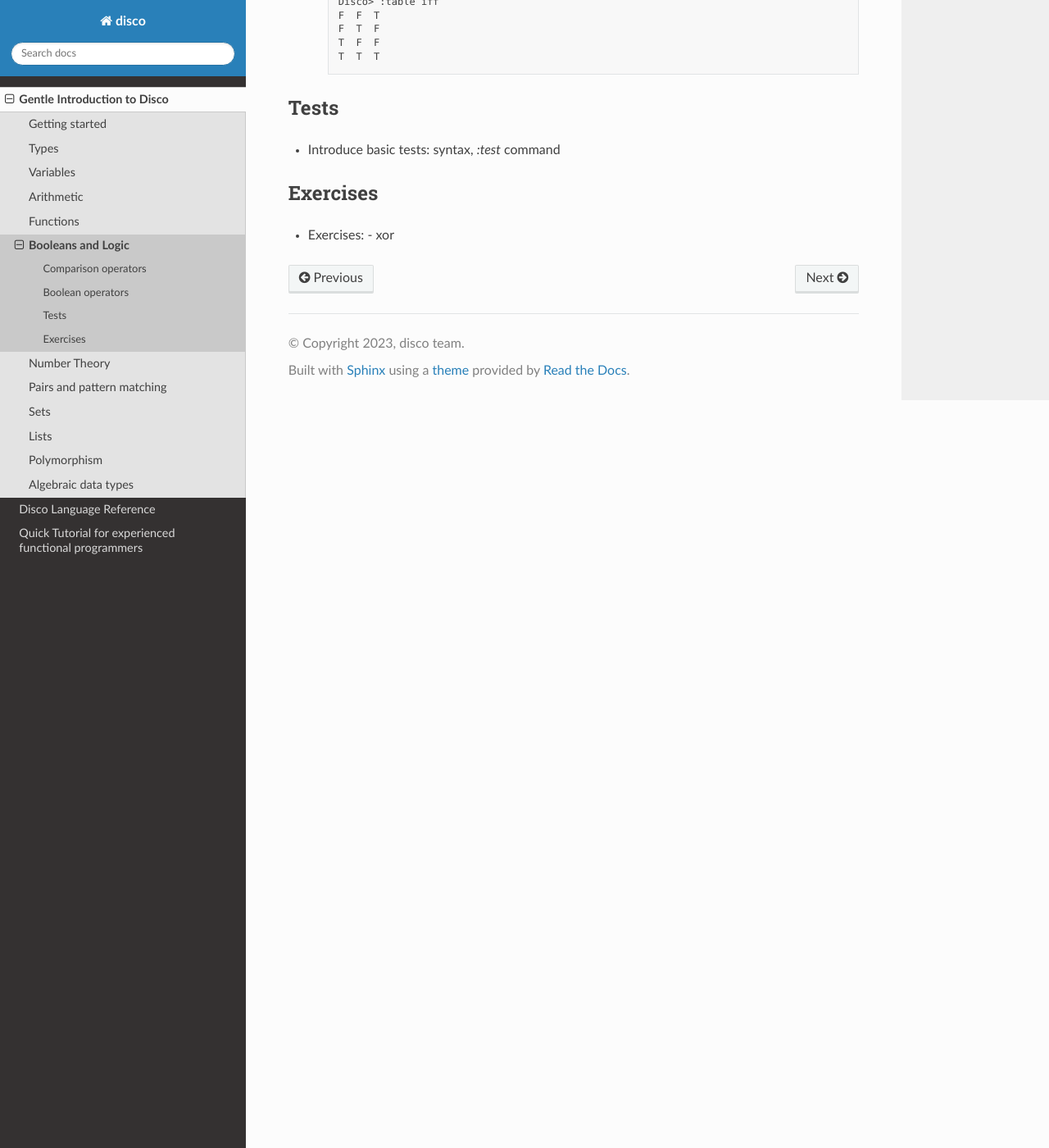
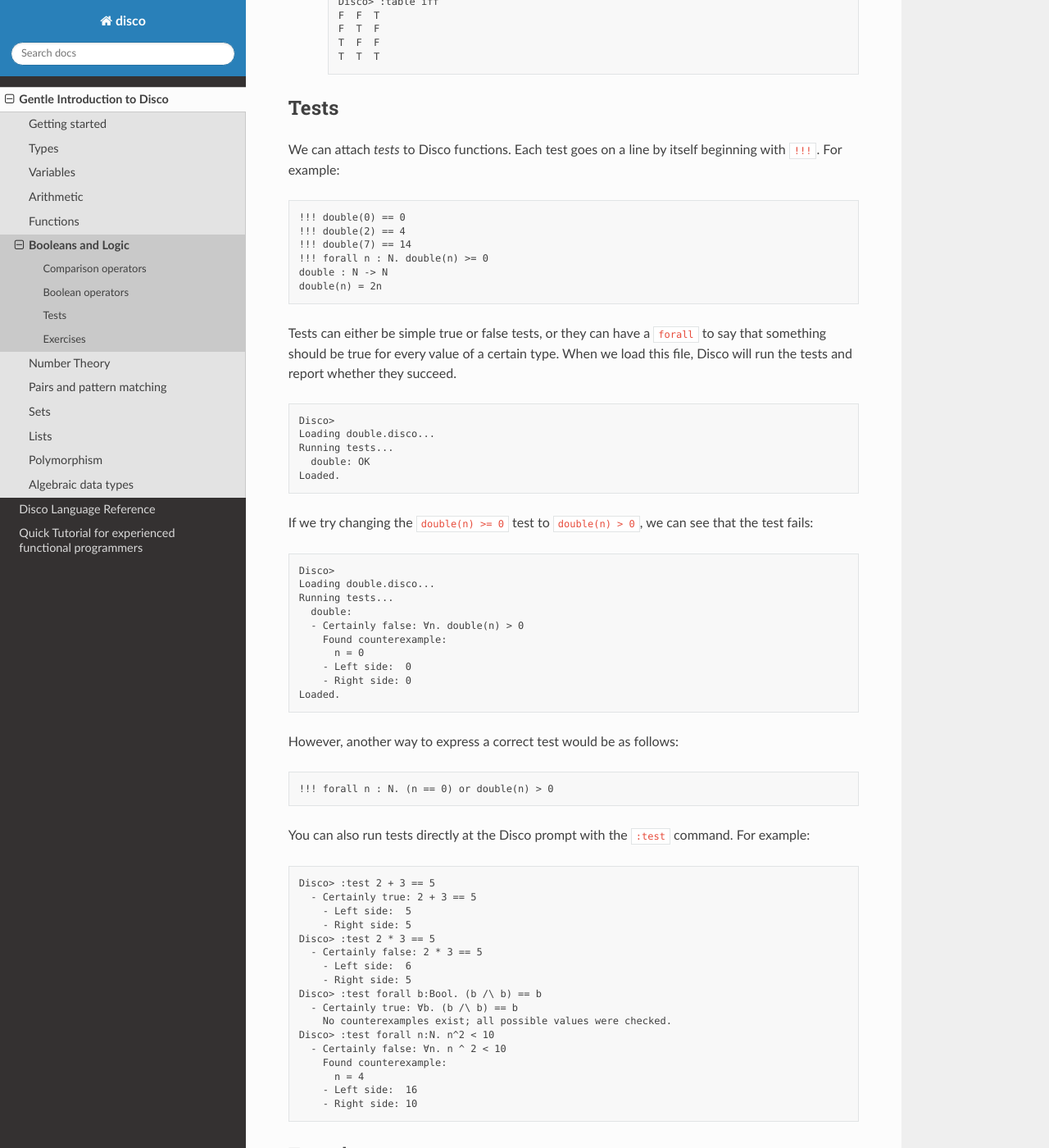
Before and after one commit to disco-lang/disco, a Sphinx documentation site: the page built from docs/introduction/booleans.rst, in a window 1280 px wide and 1400 px high, scrolled down 2676 px. Shown: the whole window at 82% size. Built offline with Sphinx 7.4.7 and the Read the Docs theme 3.1.0, drawn with Linux system fonts in a browser that asks for light colours; some of the changed text lies outside the part shown.

Commit message:
finish booleans in gentle intro

```diff
--- a/docs/introduction/booleans.rst
+++ b/docs/introduction/booleans.rst
@@ -159,10 +159,98 @@
 Tests
 -----
 
-- Introduce basic tests: syntax, `:test` command
+We can attach *tests* to Disco functions.  Each test goes on a line by
+itself beginning with ``!!!``.  For example:
+
+::
+
+  !!! double(0) == 0
+  !!! double(2) == 4
+  !!! double(7) == 14
+  !!! forall n : N. double(n) >= 0
+  double : N -> N
+  double(n) = 2n
+
+Tests can either be simple true or false tests, or they can have a
+``forall`` to say that something should be true for every value
+of a certain type.  When we load this file, Disco will run
+the tests and report whether they succeed.
+
+::
+
+  Disco>
+  Loading double.disco...
+  Running tests...
+    double: OK
+  Loaded.
+
+If we try changing the ``double(n) >= 0`` test to
+``double(n) > 0``, we can see that the test fails:
+
+::
+
+  Disco>
+  Loading double.disco...
+  Running tests...
+    double:
+    - Certainly false: ∀n. double(n) > 0
+      Found counterexample:
+        n = 0
+      - Left side:  0
+      - Right side: 0
+  Loaded.
+
+However, another way to express a correct test would be as follows:
+
+::
+
+  !!! forall n : N. (n == 0) or double(n) > 0
+
+You can also run tests directly at the Disco prompt with the ``:test``
+command.  For example:
+
+::
+
+  Disco> :test 2 + 3 == 5
+    - Certainly true: 2 + 3 == 5
+      - Left side:  5
+      - Right side: 5
+  Disco> :test 2 * 3 == 5
+    - Certainly false: 2 * 3 == 5
+      - Left side:  6
+      - Right side: 5
+  Disco> :test forall b:Bool. (b /\ b) == b
+    - Certainly true: ∀b. (b /\ b) == b
+      No counterexamples exist; all possible values were checked.
+  Disco> :test forall n:N. n^2 < 10
+    - Certainly false: ∀n. n ^ 2 < 10
+      Found counterexample:
+        n = 4
+      - Left side:  16
+      - Right side: 10
 
 Exercises
 ---------
 
-- Exercises:
-  - xor
+Complete the definition of the ``xor`` function below.
+
+::
+
+  ||| xor computes the *exclusive or* of its inputs; it is true when
+  ||| exactly one of its inputs is true. That is, xor(p,q) should be
+  ||| true when one or the other of p or q is true, but false if either
+  ||| both p and q are false, or both p and q are true.
+
+  !!! xor(false, false) == false
+  !!! xor(false, true ) == true
+  !!! xor(true , false) == true
+  !!! xor(true , true ) == false
+
+  xor : Bool * Bool -> Bool    -- This says that xor takes a pair of true/false values as input
+                               --   and returns one as output
+
+  xor(p,q) = $crash "xor is not defined!"
+    -- Delete $crash and the following message above, and replace it
+    -- with a definition of xor, making use of other built-in operators in Disco
+    -- such as /\, \/, ->, not.  You will know that you were successful if :loading
+    -- this file at the Disco prompt gives a message saying "xor: OK".
```
